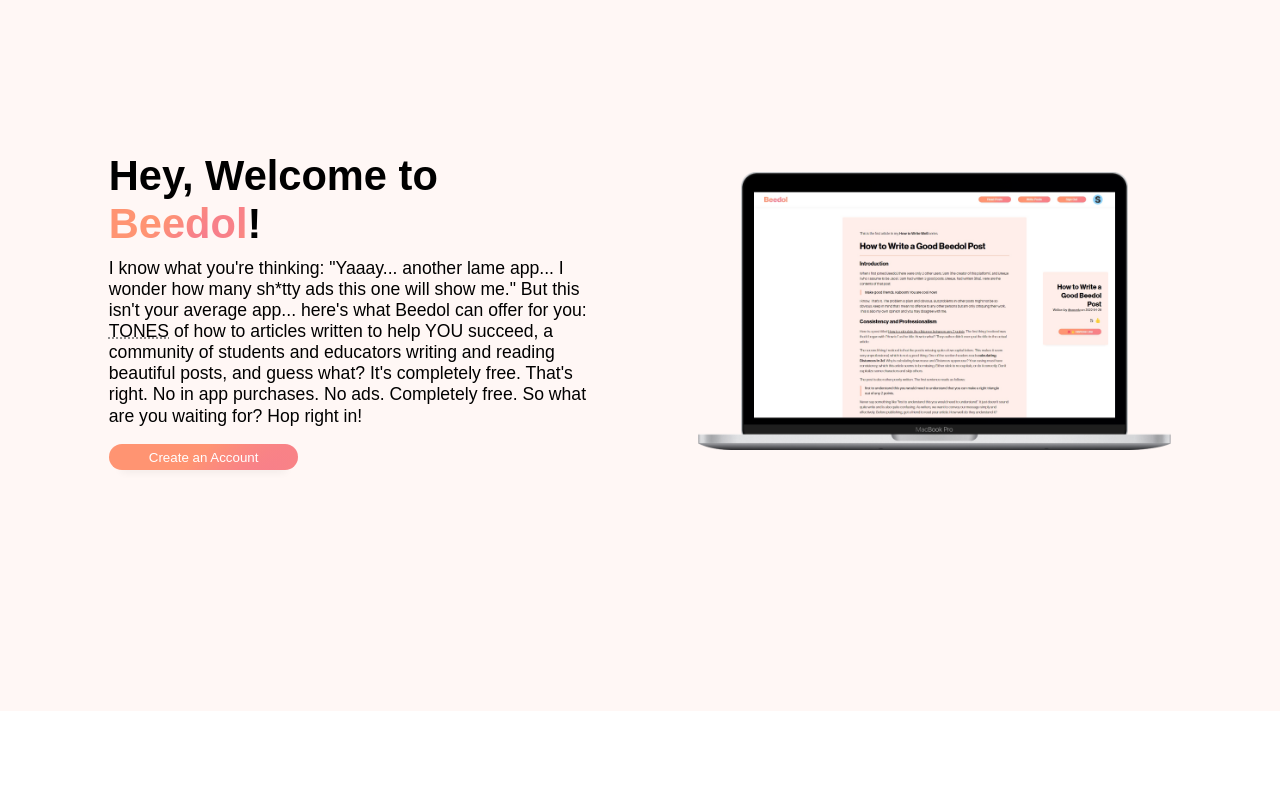
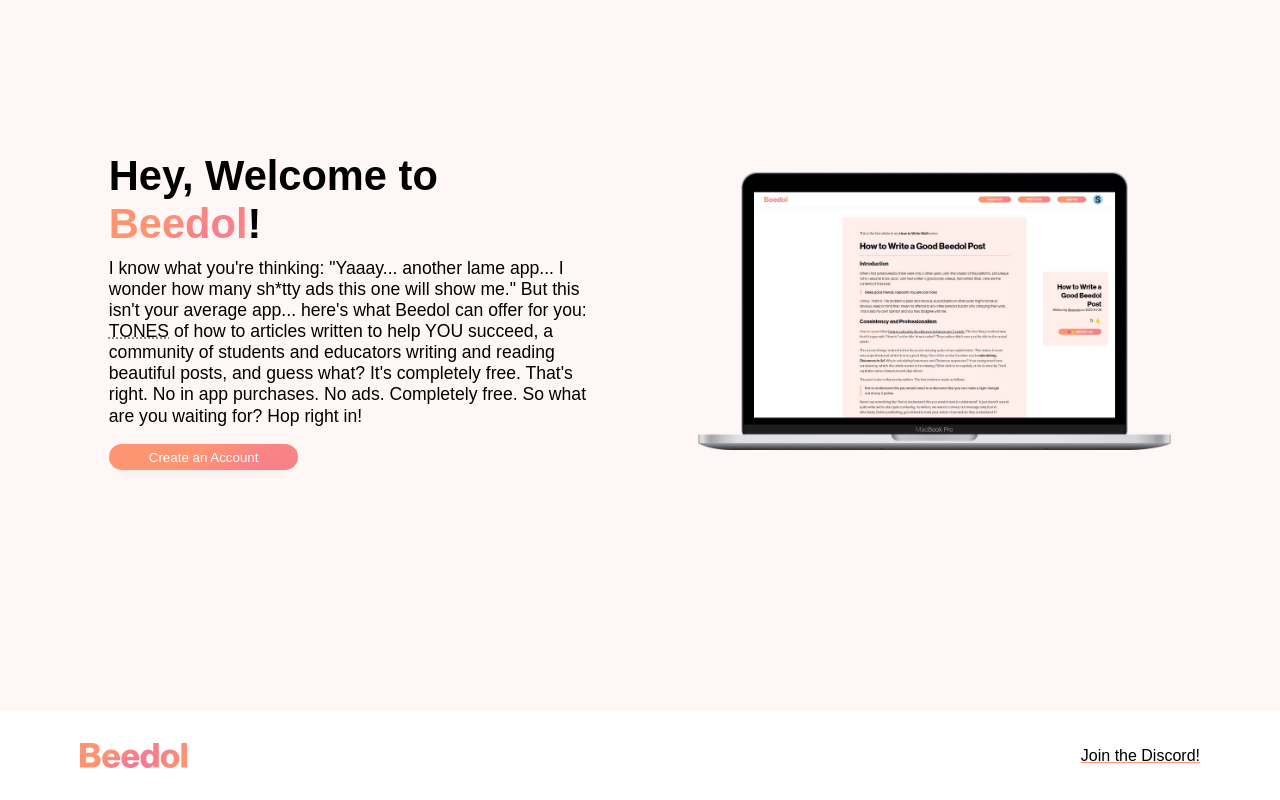
Before and after one commit to Samalander0/Beedol, a Next.js app: page / in a window 1280 px wide. Shown: the part 889-1689 px from the top of the page. Before the commit the page ends 1600 px from the top, so only its background shows below. Built offline with nearby package versions, Linux system fonts and the light colour scheme; no server answers; a web font is replaced by a local one; what @splitbee/web would draw is missing.

Commit message:
Footer & Link Styling

```diff
--- /dev/null
+++ b/components/Footer.js
@@ -0,0 +1,8 @@
+export default function Footer() {
+  return (
+    <footer className="footer">
+      <img src="/images/logo.svg" className="logo" alt="Logo"/>
+      <a href="https://discord.gg/NAVnFjuUM4">Join the Discord!</a>
+    </footer>
+  )
+}
--- a/pages/_app.js
+++ b/pages/_app.js
@@ -1,5 +1,6 @@
 import '../styles/globals.scss'
 import Navbar from '../components/Navbar';
+import Footer from '../components/Footer';
 import {Toaster} from 'react-hot-toast'; //Import the "React Hot Toast library which lets us create notifications (https://react-hot-toast.com/)"
 import {UserContext} from '../lib/context'; //Import in the User Context
 
@@ -17,6 +18,7 @@
     <UserContext.Provider value={userData}>
       <Navbar />
       <Component {...pageProps} />
+      <Footer />
       <Toaster/>
     </UserContext.Provider>
   );
--- a/styles/globals.scss
+++ b/styles/globals.scss
@@ -46,6 +46,12 @@
   100% { transform: rotate(360deg); }
 }
 
+// Spacing for the navbar and footer
+$spacing: 5rem;
+@media (max-width: 650px) {
+  $spacing: 3rem;
+}
+
 //Navbar
 .navbar {
   min-height: 70px;
@@ -61,18 +67,16 @@
 
   box-shadow: 0px 12px 9px -8px rgba(0, 0, 0, 0.03);
 
-  $spacing: 5rem;
-  @media (max-width: 650px) {
-    $spacing: 3rem;
-  }
-
   .logo {
     height: 25px;
     position: absolute;
     left: $spacing;
 
+    transition: 0.2s ease-in-out;
+
     &:hover {
       cursor: pointer;
+      opacity: 0.8;
     }
 
     transition: 0.3s ease-in-out;
@@ -151,6 +155,27 @@
 
     position: absolute;
     right: $spacing;
+  }
+}
+
+// Footer
+.footer {
+  display: flex;
+  justify-content: space-between;
+  align-items: center;
+
+  padding: 2rem $spacing;
+
+  .logo {
+    height: 25px;
+  }
+  a {
+    text-decoration: underline $accent;
+    transition: 0.2s ease-in-out;
+
+    &:hover {
+      color: $accent;
+    }
   }
 }
 
@@ -269,9 +294,6 @@
   }
 
   margin: 3rem 0 2rem 0;
-}
-.loadMoreButton {
-
 }
 
 button {
```
Also changed, not shown: styles/Admin.module.scss (+6 -1 lines), styles/Post.module.scss (+12 -2 lines), 1 other file (tests, documents, lock files or other folders).
